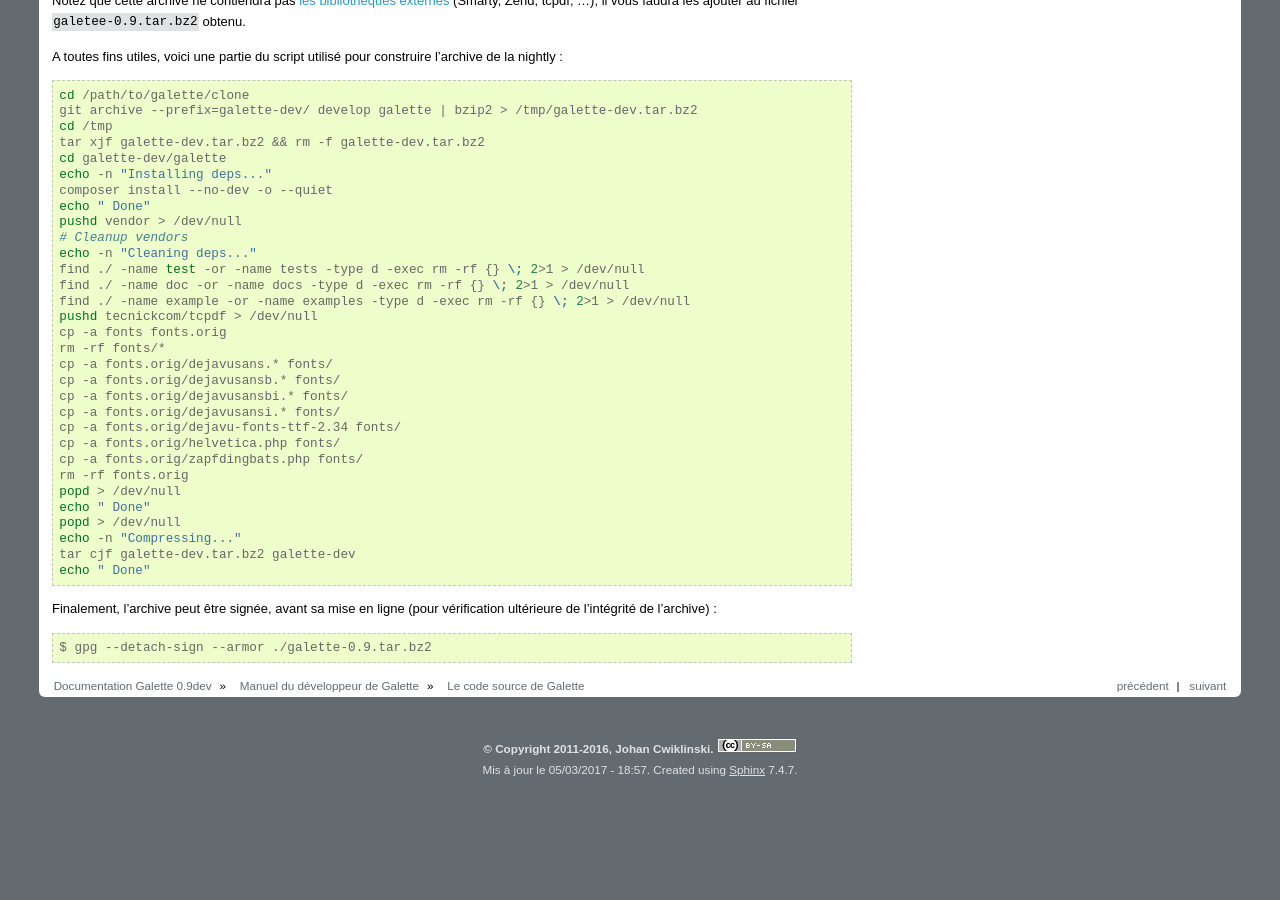
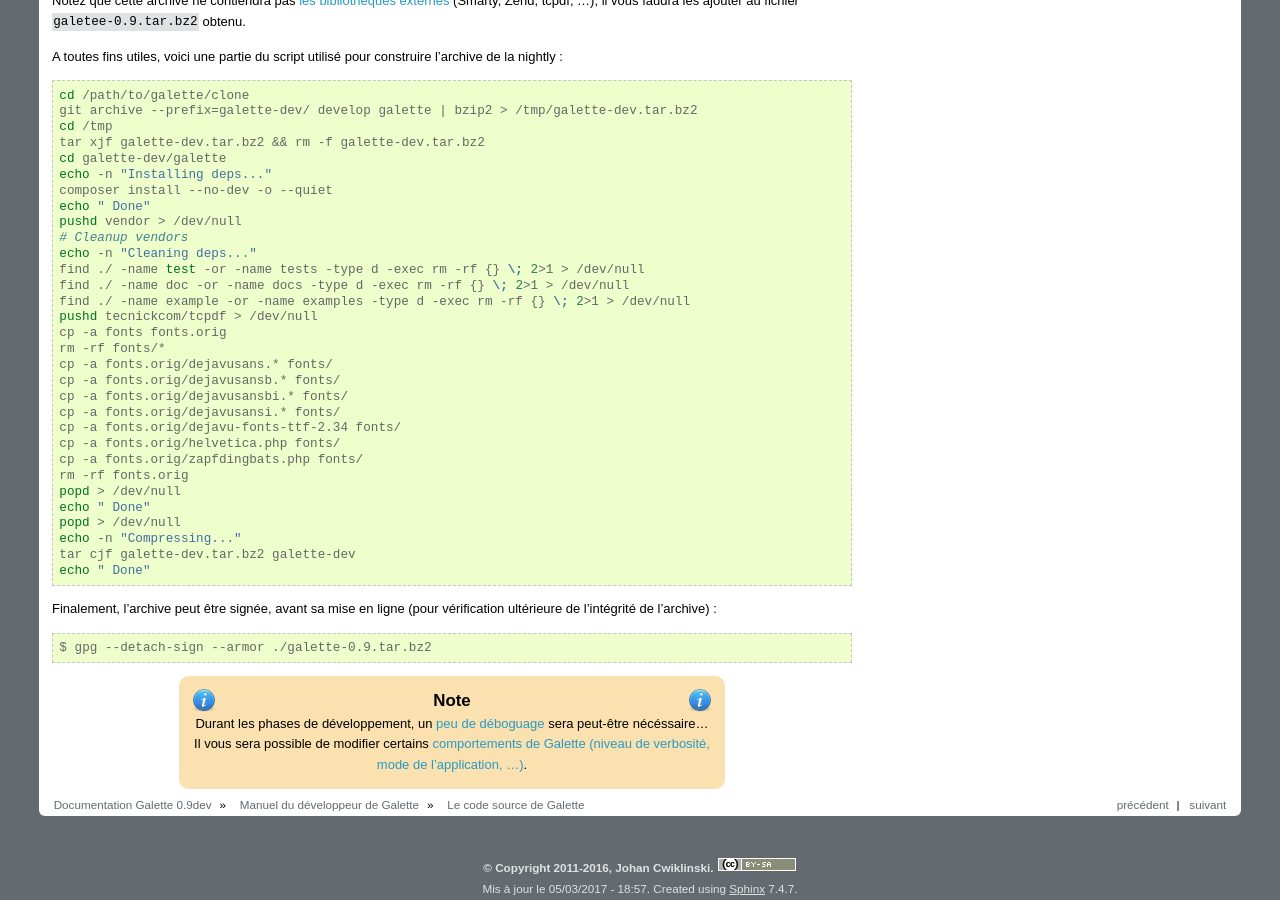
Before and after one commit to galette/galettedoc, a Sphinx documentation site: the page built from source/development/codage.rst, in a window 1280 px wide and 900 px high, scrolled down 3081 px. Built offline with Sphinx 7.4.7, drawn with Linux system fonts in a browser that asks for light colours; before the commit the page ends 3862 px from its top, so only the background shows below that.

Commit message:
Ré-ajout du lien vers le debug

```diff
--- a/source/development/codage.rst
+++ b/source/development/codage.rst
@@ -221,3 +221,9 @@ Finalement, l'archive peut être signée, avant sa mise en ligne (pour vérifica
 .. code-block:: bash
 
    $ gpg --detach-sign --armor ./galette-0.9.tar.bz2
+
+.. note::
+
+   Durant les phases de développement, un :doc:`peu de déboguage <debug>` sera peut-être nécéssaire...
+
+   Il vous sera possible de modifier certains :ref:`comportements de Galette (niveau de verbosité, mode de l'application, ...) <behavior>`.
```
